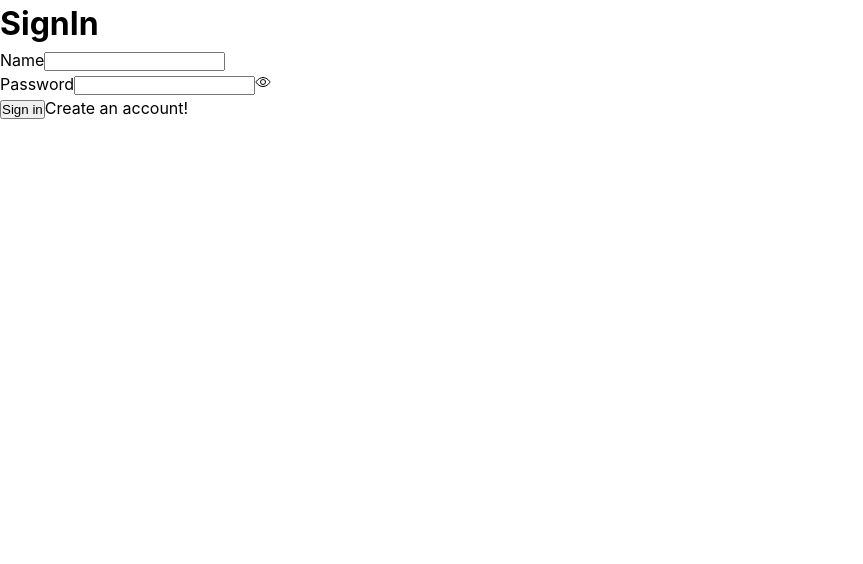
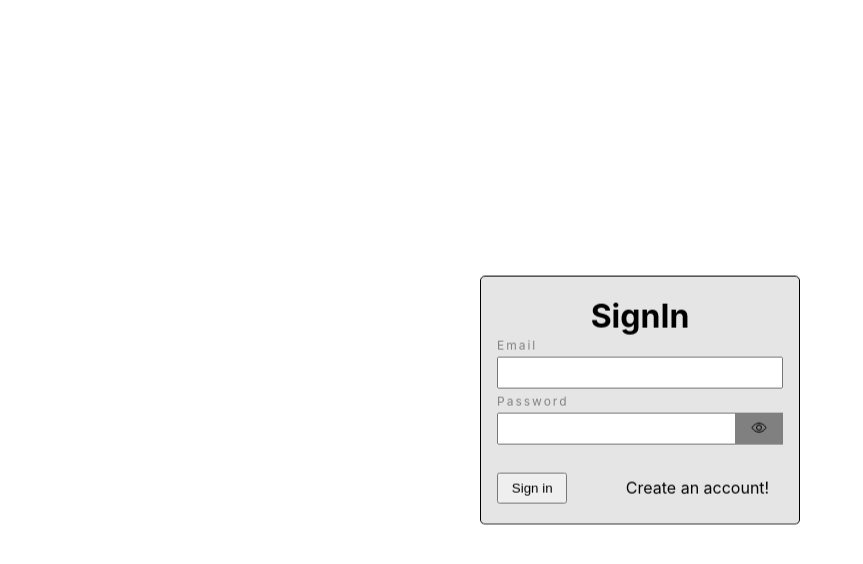
Before and after one commit to AshokPrjapati/tech-assignment, a React (Vite) app in the folder client/: page /auth in a window 1280 px wide. Shown: the top 564 px of the page, without its empty margins (0-863 px from the left). Built offline with nearby package versions, Linux system fonts and the light colour scheme.

Commit message:
added : basic css to form

```diff
--- a/client/src/pages/Authentication.module.css
+++ b/client/src/pages/Authentication.module.css
@@ -0,0 +1,87 @@
+.form_container {
+    position: absolute;
+    top: 50%;
+    left: 50%;
+    transform: translate(-50%, -50%);
+    border: 1px solid;
+    display: flex;
+    flex-direction: column;
+    padding: 1rem;
+    gap: 1rem;
+    text-align: center;
+    border-radius: 5px;
+    backdrop-filter: blur(5px);
+    background-color: rgba(0, 0, 0, 0.1);
+    min-width: 320px;
+}
+
+form {
+    display: flex;
+    flex-direction: column;
+    gap: 1.5rem;
+}
+
+.input_box {
+    text-align: left;
+    position: relative;
+    width: 100%;
+}
+
+.input_box>input {
+    padding: 5px;
+    width: 100%;
+    font-size: 1rem;
+}
+
+.input_box>span {
+    border: 1px solid;
+    height: 100%;
+    padding: 5px 1rem;
+    font-weight: bolder;
+    background-color: grey;
+    cursor: pointer;
+    border: none;
+    position: absolute;
+    top: 0;
+    right: 0;
+}
+
+.input_box>label {
+    position: absolute;
+    color: grey;
+    left: 5px;
+    top: 0;
+    letter-spacing: 2px;
+    pointer-events: none;
+    transition: transform .1s linear .1s;
+}
+
+.input_box>input:focus~.input_box>label,
+input:not(:placeholder-shown)~label {
+    left: 0;
+    transform: translate(0, -20px);
+    font-size: 12px;
+}
+
+.form_submit {
+    display: flex;
+    justify-content: space-between;
+    align-items: center;
+    gap: 1rem;
+    font-size: 1rem;
+}
+
+input[type="submit"],
+.form_submit>span {
+    cursor: pointer;
+    padding: .4rem .8rem;
+}
+
+.form_submit>span {
+    border-radius: 5px;
+    border: 1px solid transparent;
+}
+
+.form_submit>span:hover {
+    border: 1px solid;
+}
--- a/client/src/pages/Authentication.tsx
+++ b/client/src/pages/Authentication.tsx
@@ -1,4 +1,4 @@
-import { useState } from "react";
+import { FormEvent, useRef, useState } from "react";
 import { IoEyeOffOutline, IoEyeOutline } from "react-icons/io5";
 import styles from "./Authentication.module.css";
 
@@ -6,26 +6,51 @@ const Authentication = () => {
     const [signin, setSignin] = useState<boolean>(true);
     const [showPassword, setShowPassword] = useState<boolean>(false);
     const [loading, setLoading] = useState<boolean>(false);
+
+    const formRef = useRef(null);
+
+    // handel the submission of form
+    const handleSubmit = (e: FormEvent<HTMLFormElement>) => {
+        e.preventDefault();
+
+        // credentials for signIn
+        let credentials = {};
+
+        if (formRef.current) {
+            credentials = {
+                email: formRef.current.email.value,
+                password: formRef.current.password.value
+            }
+        }
+
+        // for Signup
+        if (!signin) {
+            credentials = { ...credentials, name: formRef.current.name.value }
+        }
+
+        // console.log(credentials);
+
+    }
+
     return (
         <div className={styles.form_container}>
             <h1>{signin ? "SignIn" : "Signup"}</h1>
-            <form>
+            <form ref={formRef} onSubmit={handleSubmit}>
                 {/* User name Field */}
                 <div
                     className={styles.input_box}
                     style={{ display: signin ? "none" : "block" }}
                 >
+                    <input type="text" id="name" />
                     <label htmlFor="name">Name</label>
-                    <input type="text" id="name" />
                 </div>
                 {/* User email field */}
                 <div className={styles.input_box}>
-                    <label htmlFor="email">Name</label>
-                    <input type="text" id="name" />
+                    <input type="text" id="email" required />
+                    <label htmlFor="email">Email</label>
                 </div>
                 {/* User password field */}
                 <div className={styles.input_box}>
-                    <label htmlFor="password">Password</label>
                     <input
                         id="password"
                         type={showPassword ? "text" : "password"}
@@ -39,9 +64,10 @@ const Authentication = () => {
                     >
                         {showPassword ? <IoEyeOffOutline /> : <IoEyeOutline />}
                     </span>
+                    <label htmlFor="password">Password</label>
                 </div>
                 {/* Submit button */}
-                <div>
+                <div className={styles.form_submit}>
                     <input
                         type="submit"
                         value={loading ? "Wait..." : signin ? "Sign in" : "Sign up"}
```
Also changed, not shown: client/src/redux/auth/auth.action.ts (added), client/src/redux/auth/auth.reducer.ts (added), client/src/redux/auth/auth.types.ts (added), client/src/redux/store.ts (added).
